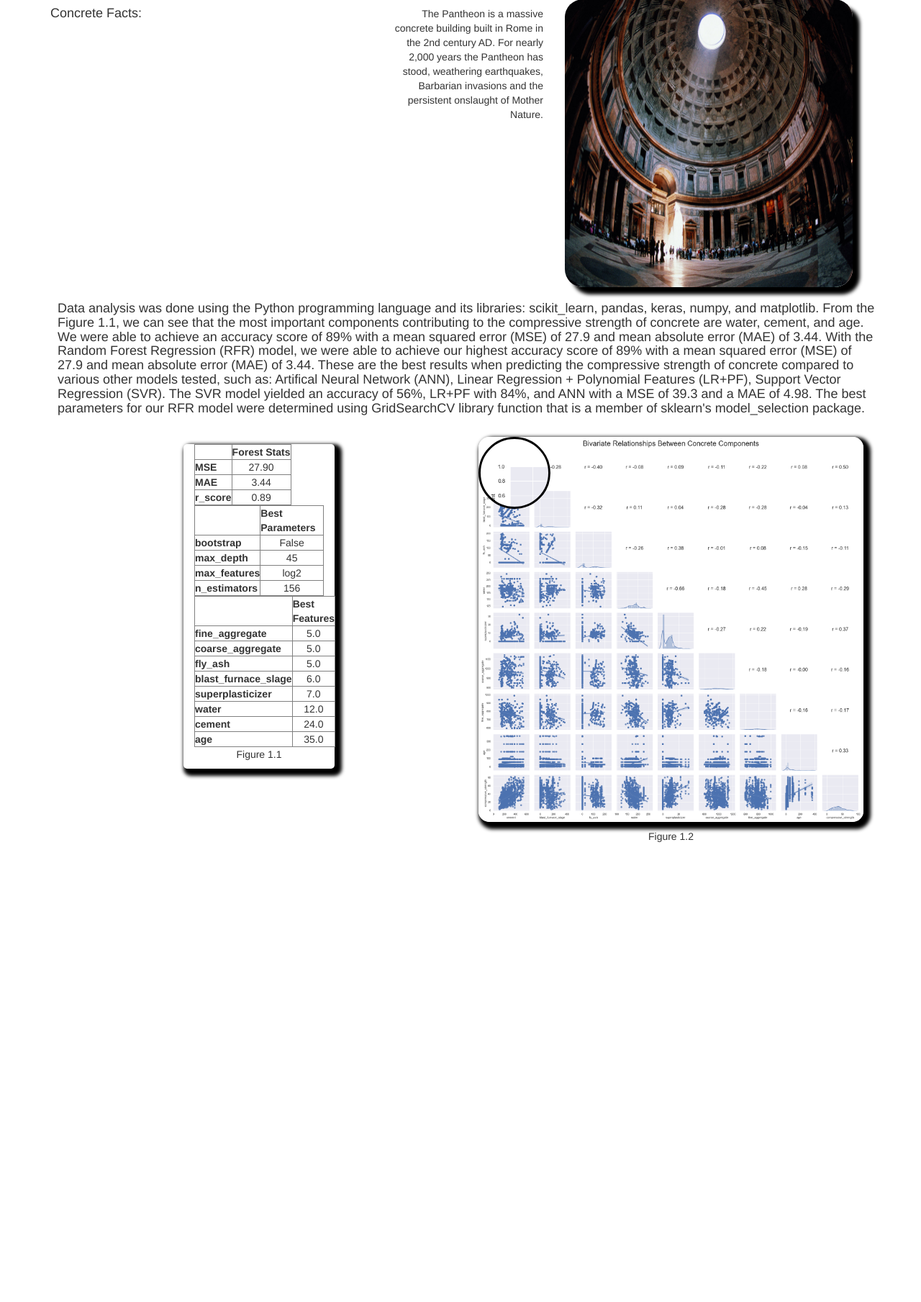
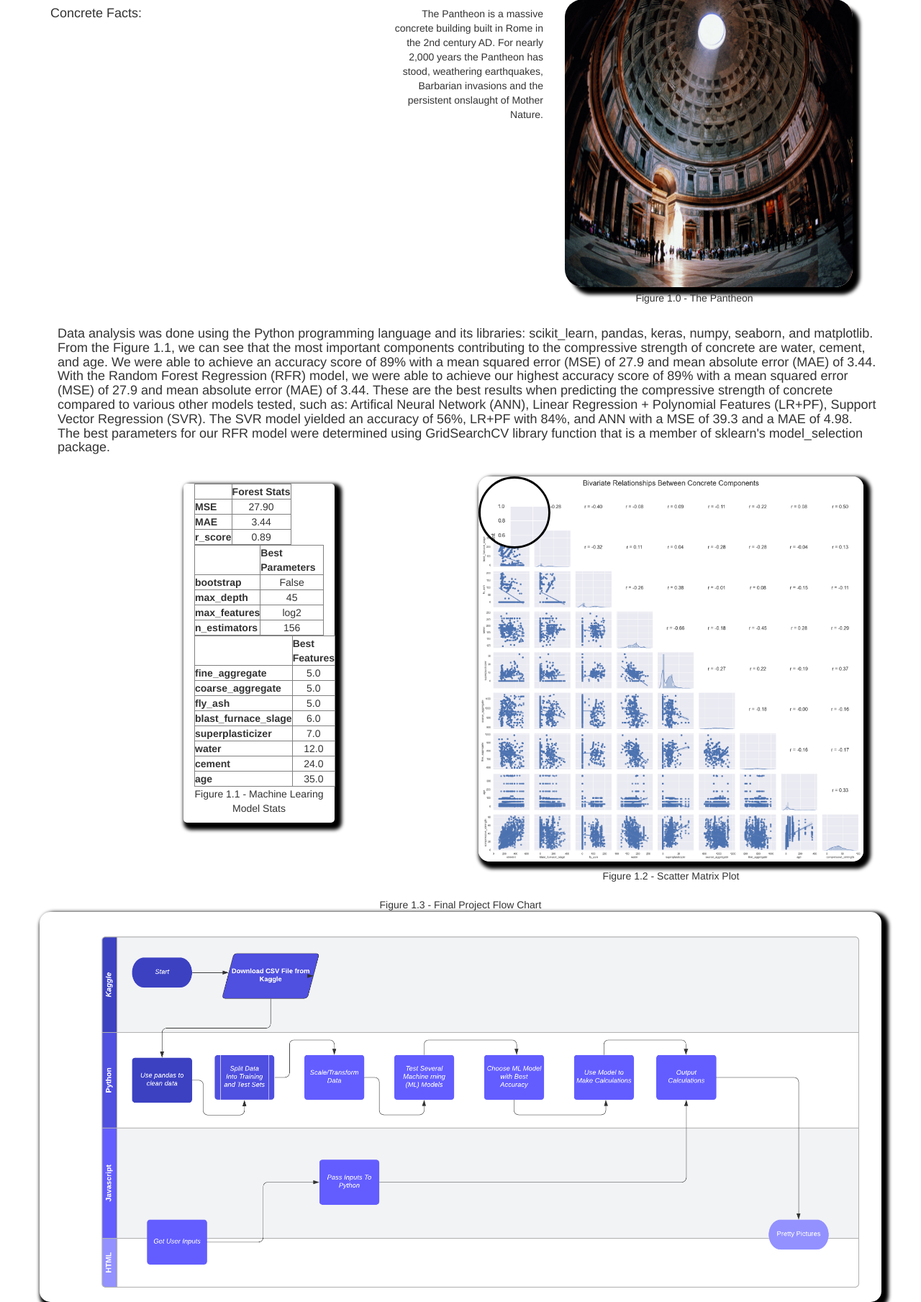
Before and after one commit to georgiafbi/rock_candy, a Flask app: page / in a window 1280 px wide. Shown: the part 238-2047 px from the top of the page at 72% size. Before the commit the page ends 1408 px from the top, so only its background shows below. Run offline with Flask 2, Linux system fonts and the light colour scheme; some libraries are stand-ins or nearby versions.

Commit message:
made final edits

```diff
--- a/templates/index.html
+++ b/templates/index.html
@@ -138,7 +138,7 @@
                     </div>
                 </div> -->
                 <div class="col-md-4" style="float:right;margin-right: 65px;">
-                    <div>
+                    <div >
                         <figure>
 
                             <a href="https://www.smithsonianmag.com/smart-news/scientific-reason-why-pantheon-hasnt-crumbled-180953627/"
@@ -155,6 +155,7 @@
                                 (https://www.smithsonianmag.com/smart-news/scientific-reason-why-pantheon-hasnt-crumbled-180953627/).
                             </figcaption> -->
                             </a>
+                            <figcaption style="text-align: center;margin-top: 5px;"><p>Figure 1.0 - The Pantheon</p></figcaption>
                         </figure>
 
                     </div>
@@ -164,7 +165,7 @@
             <div class="row">
                 <div class="col-md-12" style="margin:10px;">
                     <h4>Data analysis was done using the Python programming language and its libraries: scikit_learn,
-                        pandas, keras, numpy, and matplotlib.
+                        pandas, keras, numpy, seaborn, and matplotlib.
                         From the Figure 1.1, we can see that the most important components contributing to the
                         compressive strength of concrete are water, cement, and age.
                         We were able to achieve an accuracy score of 89% with a mean squared error (MSE) of 27.9 and
@@ -198,7 +199,7 @@
 
 
                         <figcaption style="text-align: center;">
-                            <p>Figure 1.1</p>
+                            <p>Figure 1.1 - Machine Learing Model Stats</p>
                         </figcaption>
                 </figure>
 
@@ -212,9 +213,21 @@
                                 width="600" height="600">
                         </div>
                         <figcaption style="text-align: center;">
-                            <p>Figure 1.2</p>
+                            <p>Figure 1.2 - Scatter Matrix Plot</p>
                         </figcaption>
                     </figure>
+                </div>
+                <div class="row">
+                    <div class="col-md-12" style="margin-top:10px;text-align: center;">
+                        <figure>
+                            <figcaption style="text-align: center;">Figure 1.3 - Final Project Flow Chart</figcaption>
+                            <img class="img-responsive" id="myimage1"
+                                src="static\image\Final Project Flow Chart - Current.png" alt="Final Project Flow Chart"
+                                style="background-color: white;box-shadow: 5px 5px 5px 5px black;border-radius:15px">
+                        </figure>
+                    </div>
+
+
                 </div>
             </div>
 
```
Also changed, not shown: static/image/Final Project Flow Chart - Current.jpeg (added), static/image/Final Project Flow Chart - Current.png (added).
